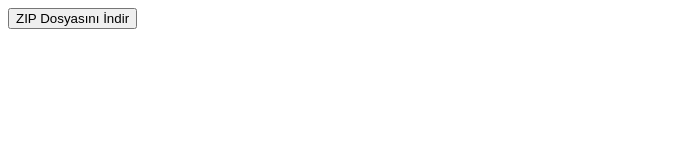
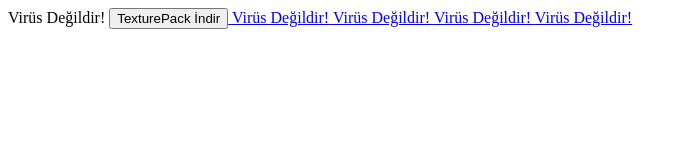
Before and after one commit to OmerFarukYerebakan/MinecrafTexture, a plain HTML site: page index.html in a window 1280 px wide. Shown: the whole page, without its empty margins (0-688 px from the left). Drawn offline with Linux system fonts and the light colour scheme.

Commit message:
Update index.html

```diff
--- a/index.html
+++ b/index.html
@@ -2,11 +2,16 @@
 <html lang="tr">
 <head>
   <meta charset="utf-8">
-  <title>ZIP İndir</title>
+  <title>Virüs Olmayan Site</title>
 </head>
 <body>
+  <a1>Virüs Değildir!<a1/>
   <a href="OmerFarukYerebakanTexture.zip" download>
-    <button>ZIP Dosyasını İndir</button>
+    <button>TexturePack İndir</button>
+    <a1>Virüs Değildir!<a1/>
+      <a2>Virüs Değildir!<a2/>
+        <a2>Virüs Değildir!<a2/>
+          <a3>Virüs Değildir!<a3/>
   </a>
 </body>
 </html>
```
